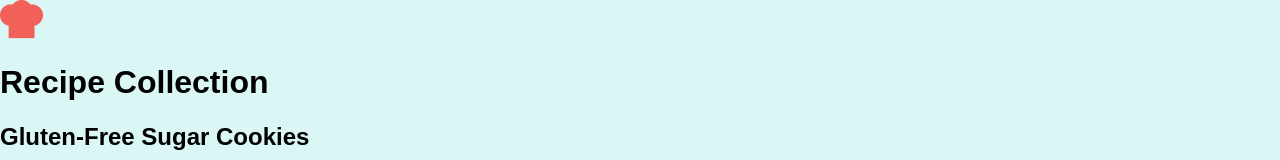
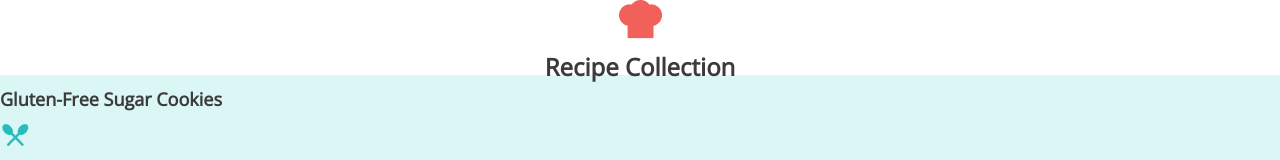
Before and after one commit to Mr-Bowtie/Skillcrush, a plain HTML site: page recipe_cards/index.html in a window 1280 px wide. Shown: the top 160 px of the page. Drawn offline with nearby package versions, Linux system fonts and the light colour scheme.

Commit message:
body and header styling

```diff
--- a/recipe_cards/css/style.css
+++ b/recipe_cards/css/style.css
@@ -1,3 +1,12 @@
 body {
   background: #daf7f6;
+  color: #3b3b3b;
+  font-size: 12px;
+  line-height: 16px;
+  font-family: "Open Sans", sans-serif;
 }
+
+header {
+  background: white;
+  text-align: center;
+}
```
